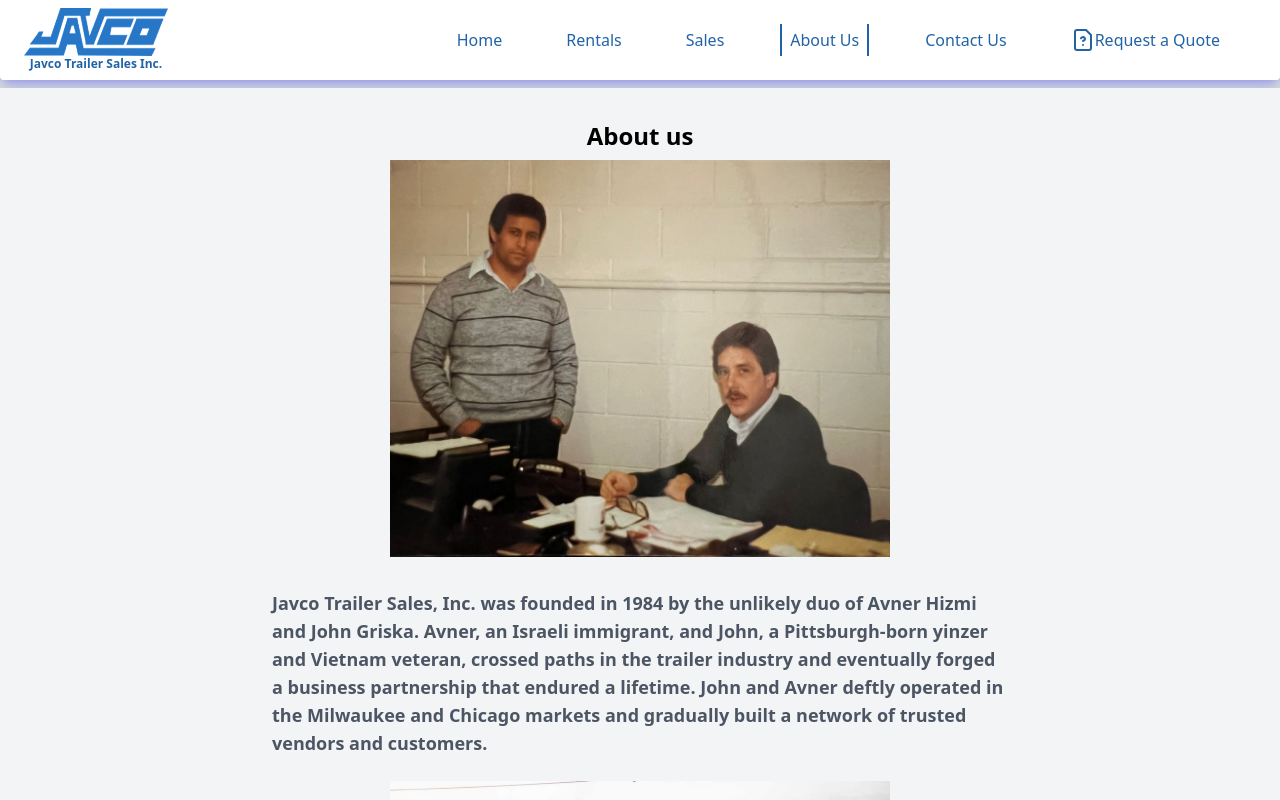
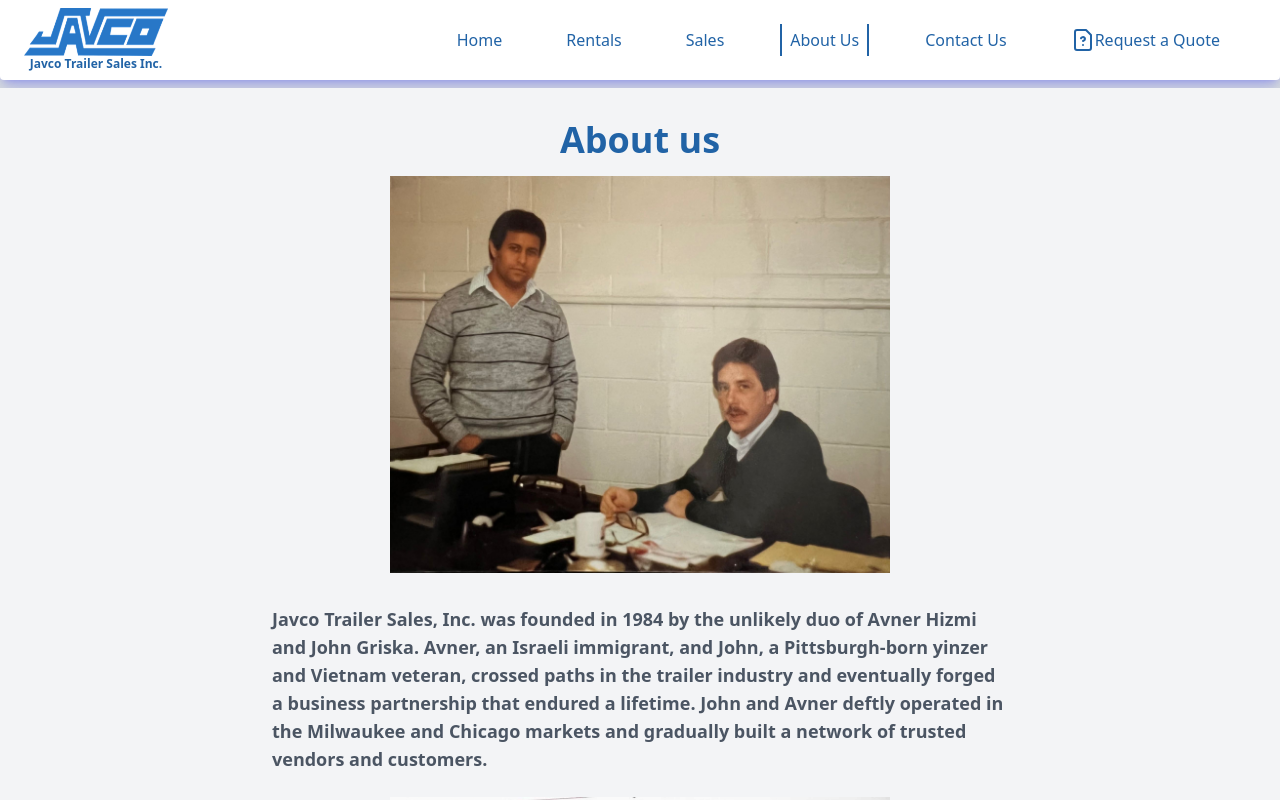
Before and after one commit to Javco-Trailers/javco, a Next.js app in the folder frontend/: page /about in a window 1280 px wide. Shown: the top 800 px of the page. Built offline with nearby package versions, Linux system fonts and the light colour scheme.

Commit message:
style: change text color and size of header

```diff
--- a/frontend/components/aboutUs/AboutUsSection.tsx
+++ b/frontend/components/aboutUs/AboutUsSection.tsx
@@ -10,7 +10,7 @@
   return (
     <section className="bg-gray-100 p-8">
       <div className="max-w-3xl mx-auto">
-        <h1 className="text-2xl text-center mb-2 font-bold text-black">About us</h1>
+        <h1 className="text-4xl text-center mb-4 font-bold text-jblue">About us</h1>
         <div className="flex justify-center items-center mb-4">
           <Image height={400} width={500} src={YoungFounders.src} alt="Founders of Javco when younger at a desk discussing business" />
         </div>
```
